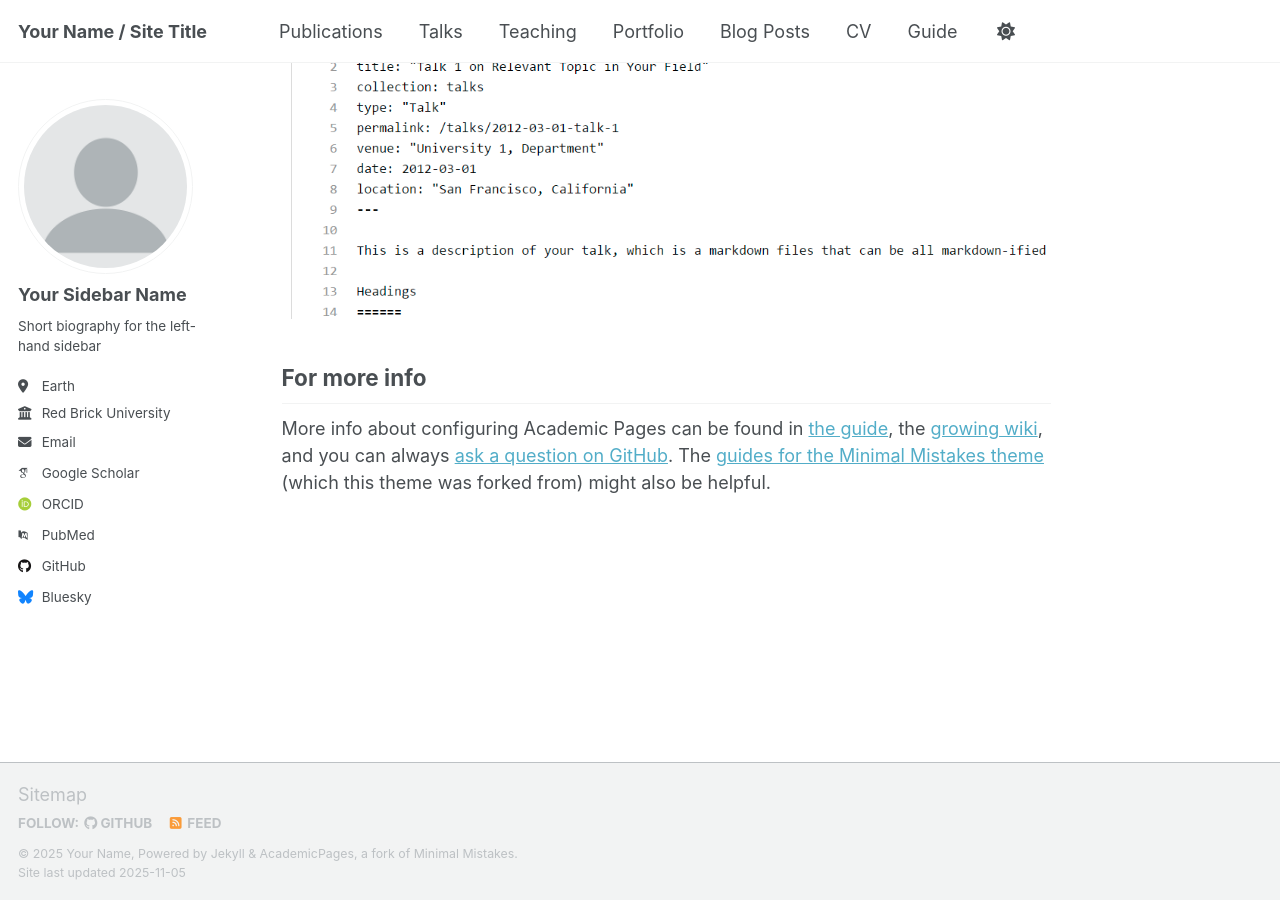
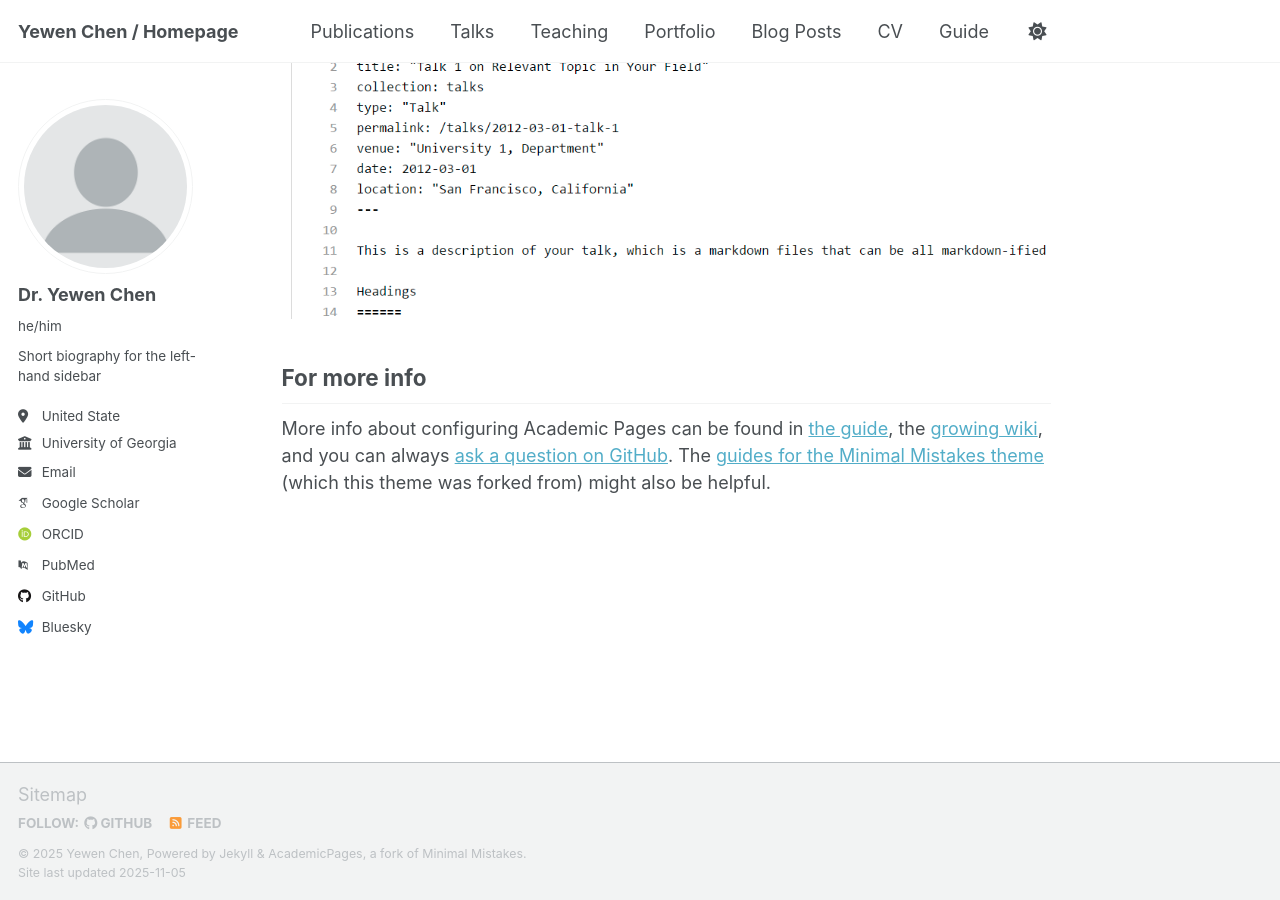
Before and after one commit to ChenYW68/Chen-YW, a Jekyll site: the page built from _pages/about.md, in a window 1280 px wide and 900 px high, scrolled down 2880 px. Built offline with Jekyll 4.4.1, drawn with Linux system fonts in a browser that asks for light colours; some web fonts are replaced; a script that is not in the unit is left out.

Commit message:
Update _config.yml

```diff
--- a/_config.yml
+++ b/_config.yml
@@ -9,14 +9,14 @@
 # Basic Site Settings
 locale                   : "en-US"
 site_theme               : "default" # Currently available options are "default", "air"
-title                    : "Your Name / Site Title"
+title                    : "Yewen Chen / Homepage"
 title_separator          : "-"
-name                     : &name "Your Name"
+name                     : &name "Yewen Chen"
 description              : &description "Your Name's academic portfolio"   # Update this with a general description of your site, this is the default if not overridden by a page
 url                      : https://academicpages.github.io # The base hostname & protocol for your site e.g. "https://[your GitHub username].github.io",
                                                            # or if you already have some other page hosted on Github then use "https://[your GitHub username].github.io/[Your Repo Name]"
 baseurl                  : "" # the subpath of your site, e.g. "/blog"
-repository               : "academicpages/academicpages.github.io"
+repository               : "https://chenyw68.github.io/Chen-YW/"
 
 # Site Author - The following control what appear as part of the author content on the side bar.
 #               If a field is blank the icon and link will not appear, otherwise it will be shown.
@@ -24,23 +24,23 @@ repository               : "academicpages/academicpages.github.io"
 author:
   # Biographic information
   avatar           : "profile.png"
-  name             : "Your Sidebar Name"
-  pronouns         : # example: "she/her"
+  name             : "Dr. Yewen Chen"
+  pronouns         :  "he/him"
   bio              : "Short biography for the left-hand sidebar"
-  location         : "Earth"
-  employer         : "Red Brick University"
+  location         : "United State"
+  employer         : "University of Georgia"
   uri              : # URL
-  email            : "none@example.org"
+  email            : "yewen.chen@uga.edu"
 
   # Academic websites
   academia         : # URL
   arxiv            : # URL - Update with the correct link to your profile
-  googlescholar    : "https://scholar.google.com/citations?user=PS_CX0AAAAAJ"
+  googlescholar    : "https://scholar.google.com/citations?user=pxLpqLMAAAAJ&hl=en"
   inspire-hep      : # URL
   impactstory      : # URL
-  orcid            : "https://orcid.org/yourorcidurl"
+  orcid            : "https://orcid.org/0000-0001-9969-5137"
   semantic         : # URL
-  pubmed           : "https://www.ncbi.nlm.nih.gov/pubmed/?term=john+snow"
+  pubmed           : "https://scholar.google.com/citations?user=pxLpqLMAAAAJ&hl=en"
   researchgate     : # URL
   scopus           : # URL
 
@@ -86,7 +86,7 @@ publication_category:
   manuscripts:
     title: 'Journal Articles'
   conferences:
-    title: 'Conference Papers'
+    title: 'Working Papers'
 
 # Site Settings
 teaser                   :  # filename of teaser fallback teaser image placed in /images/ for social media previews
```
